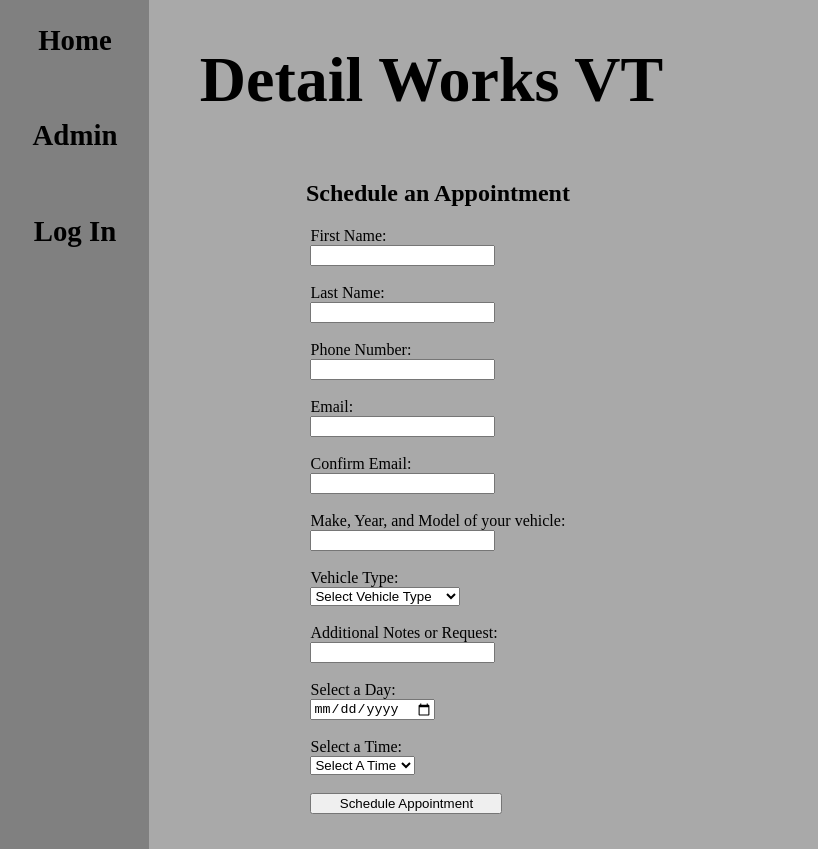
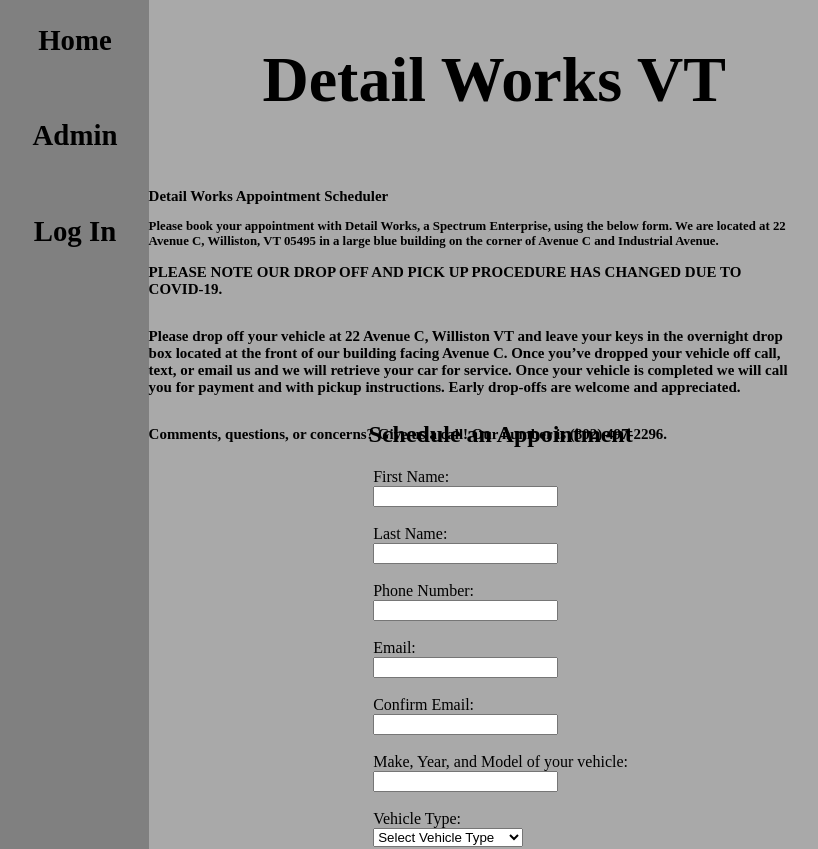
Before and after one commit to Msandres123/detail-works-vt-capstone, a React (Create React App) app in the folder client/: page / in a window 1280 px wide. Shown: the top 849 px of the page, without its empty margins (5-823 px from the left). Built offline with nearby package versions, Linux system fonts and the light colour scheme; no server answers.

Commit message:
Tuesday, CSS, HTML, tweaking

```diff
--- a/client/src/App.css
+++ b/client/src/App.css
@@ -58,6 +58,18 @@
   align-items: center;
   justify-content:center ;
 }
+/* Detail works appointment schedule header, information in a box above */
+#appointment-scheduler-container{
+  position:relative;
+  font-size:.8rem;
+  display:flex;
+  flex-direction: column;
+  text-align: left;
+  justify-content:flex-start;
+  height:27vh;
+  width:50vw;
+  background-color: darkgray;
+}
 /* NavBar.js container for the h8 and higher that ideally persists on all pages */
 #NavBar-container{
   position:relative;
@@ -91,7 +103,8 @@
   border: 2px outset lightgray;
   margin-bottom: 3%;
   margin-left: 1%;
-  width: 30vw
+  width: 30vw;
+  background-color: darkgray;
 }
 /* AdminSignIn.js standalone containerless section  */
 .admin-signin{
@@ -107,15 +120,33 @@
 .admin-container{
   position:relative;
   height:100vh;
-  width:100vw;
+  width:88vw;
   background-color: darkgray;
 }
 /* Admin page container */
 .admin-header{
-  height:7vh;
+  height:24vh;
   width:100vw;
   display:flex;
-  flex-direction: row;
-  justify-content: center;
-
 }
+/* Export details block section */
+#export-details{
+  height:15vh;
+  width:35vw;
+  display:flex;
+  flex-direction: column;
+  margin-top: 1vh;
+}
+/* container for the search bars */
+#search-container{
+  height:15vh;
+  width:50vw;
+  display:flex;
+  flex-direction: column;
+}
+.admin-container h1{
+  display:flex;
+  flex-direction: column;
+  text-align: left;
+  justify-content:flex-start;
+}
--- a/client/src/components/AdminPage.js
+++ b/client/src/components/AdminPage.js
@@ -6,7 +6,7 @@
 import "firebase/auth";
 import "firebase/database";
 import moment from "moment";
-import Home from "./Home"
+import Home from "./Home";
 
 /*------------------------------------------------------------------------------------*/
 
@@ -16,7 +16,7 @@
   const [selected, setSelected] = useState("");
   const [search, setSearch] = useState("");
   const [startDate, setStartDate] = useState("");
-  const [endDate, setEndDate] = useState("")
+  const [endDate, setEndDate] = useState("");
 
   /*------------------------------------------------------------------------------------*/
   useEffect(() => {
@@ -77,11 +77,11 @@
     }
   });
   /*------------------------------------------------------------------------------------*/
-  function startChangeHandler(evt){
-    setStartDate(evt.target.value)
+  function startChangeHandler(evt) {
+    setStartDate(evt.target.value);
   }
-  function endChangeHandler(evt){
-    setEndDate(evt.target.value)
+  function endChangeHandler(evt) {
+    setEndDate(evt.target.value);
   }
   function Download(evt) {
     evt.preventDefault();
@@ -109,16 +109,28 @@
     <div>
       <div className="admin-container">
         <div className="admin-header">
+          <div id="export-details">
+            <h2>Export Appointment Details</h2>
             <form method="GET" action="/csv" onSubmit={Download}>
-
-              <input type="date" onChange={startChangeHandler} name="startDate" placeholder="From:" />
-              <input type="date" onChange={endChangeHandler}name="endDate" placeholder="To:" />
+              <input
+                type="date"
+                onChange={startChangeHandler}
+                name="startDate"
+                placeholder="From:"
+              />
+              <input
+                type="date"
+                onChange={endChangeHandler}
+                name="endDate"
+                placeholder="To:"
+              />
 
               <button type="submit">Export as CSV</button>
             </form>
           </div>
           {/*------------------------------------------------------------------------------------*/}
-        <h2>Appointment details</h2>
+          <div id="search-container">
+            <h2>Appointment Search Filter</h2>
 
             <form value={search} onChange={searchChange} onSubmit={searchQuery}>
               <input type="text" name="search" placeholder="Search:" />
@@ -145,7 +157,10 @@
               )}
             </div>
             <Link to={"/admin"}>
-          <button onClick="window.location.reload()" id="remove-all-filters">
+              <button
+                onClick="window.location.reload()"
+                id="remove-all-filters"
+              >
                 Remove All Filters
               </button>
             </Link>
@@ -154,7 +169,9 @@
               Create New Appointment
             </button>
             <button onClick={props.logOut}>Sign Out</button>
-        {newAppointment && <Home /> }
+            {newAppointment && <Home />}
+          </div>
+        </div>
         <h1>Up-Coming Appointments</h1>
         {appointmentArr.map((appointment, index) => {
           return (
--- a/client/src/components/AdminSignIn.js
+++ b/client/src/components/AdminSignIn.js
@@ -7,7 +7,7 @@
                   <h1 id="app-header">Detail Works VT</h1>
       <form onSubmit={props.login}>
         <h1><label>Admin Email: <input type="email" onChange={props.emailChangeHandler} value={props.email} /></label></h1>
-        <h2><label>Admin Password: <input type="password" onChange={props.passwordChange} value={props.password} /></label></h2>
+        <h1><label>Admin Password: <input type="password" onChange={props.passwordChange} value={props.password} /></label></h1>
         <input type="submit" />
       </form>
     </div>
--- a/client/src/components/Home.js
+++ b/client/src/components/Home.js
@@ -130,6 +130,15 @@
   return (
     <div className="home-container">
       <h1 id="app-header">Detail Works VT</h1>
+      <h3 id="appointment-scheduler-container"><h3>Detail Works Appointment Scheduler</h3>
+
+Please book your appointment with Detail Works, a Spectrum Enterprise, using the below form. We are located at 22 Avenue C, Williston, VT 05495 in a large blue building on the corner of Avenue C and Industrial Avenue.
+
+<h3>PLEASE NOTE OUR DROP OFF AND PICK UP PROCEDURE HAS CHANGED DUE TO COVID-19.</h3>
+
+<h3>Please drop off your vehicle at 22 Avenue C, Williston VT and leave your keys in the overnight drop box located at the front of our building facing Avenue C. Once you’ve dropped your vehicle off call, text, or email us and we will retrieve your car for service. Once your vehicle is completed we will call you for payment and with pickup instructions. Early drop-offs are welcome and appreciated.</h3>
+
+<h3>Comments, questions, or concerns? Give us a call! Our number is (802) 497-2296.</h3></h3>
       <h2 id="schedule-header">Schedule an Appointment</h2>
       <form method="POST" action="/api" id="schedule-form">
         <label>
```
Lines whose indentation alone changed are shown as unchanged.
